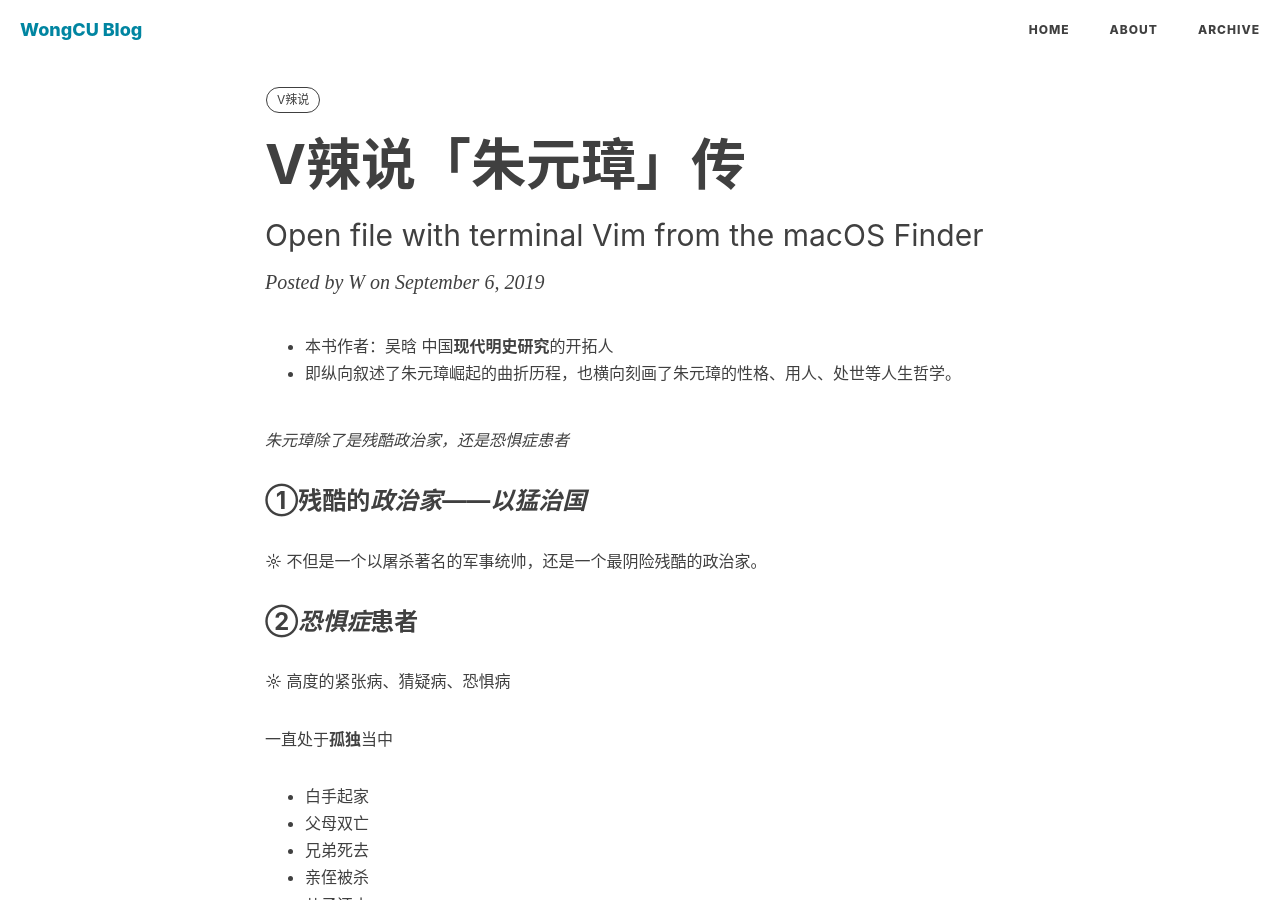
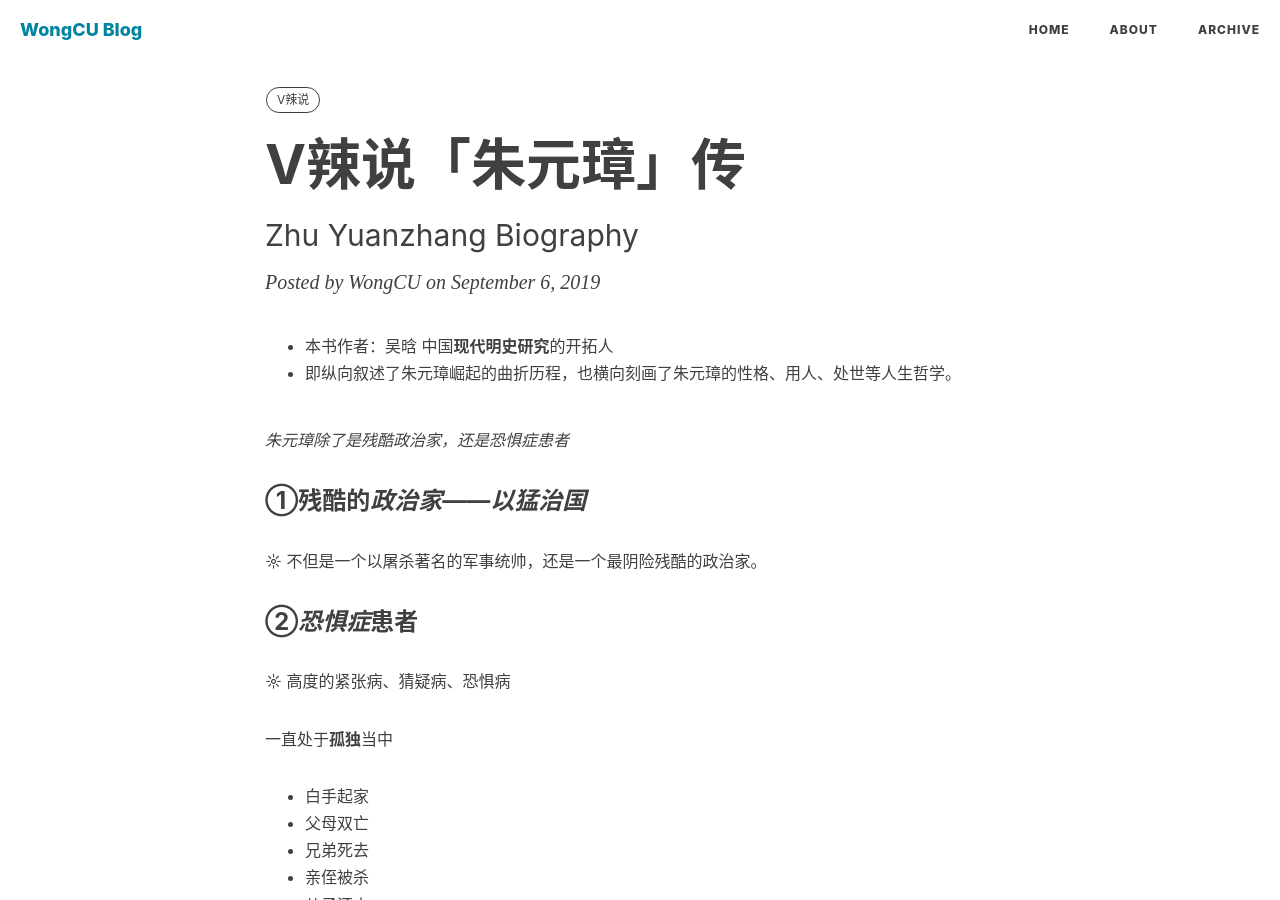
Before and after one commit to SeauWong/SeauWong.github.io, a Jekyll site: the page built from _posts/2019-09-06-zhuyuanzhang.md, in a window 1280 px wide and 900 px high. Built offline with Jekyll 4.4.1, drawn with Linux system fonts in a browser that asks for light colours; nearby versions of some CDN libraries; comment, search, counter and statistics services are not loaded.

Commit message:
Update 2019-09-06-zhuyuanzhang.md

```diff
--- a/_posts/2019-09-06-zhuyuanzhang.md
+++ b/_posts/2019-09-06-zhuyuanzhang.md
@@ -1,8 +1,8 @@
 ---
 layout: post
 title: "V辣说「朱元璋」传"
-subtitle: 'Open file with terminal Vim from the macOS Finder'
-author: "W"
+subtitle: 'Zhu Yuanzhang Biography'
+author: "WongCU"
 header-style: text
 tags:
   - V辣说
```
